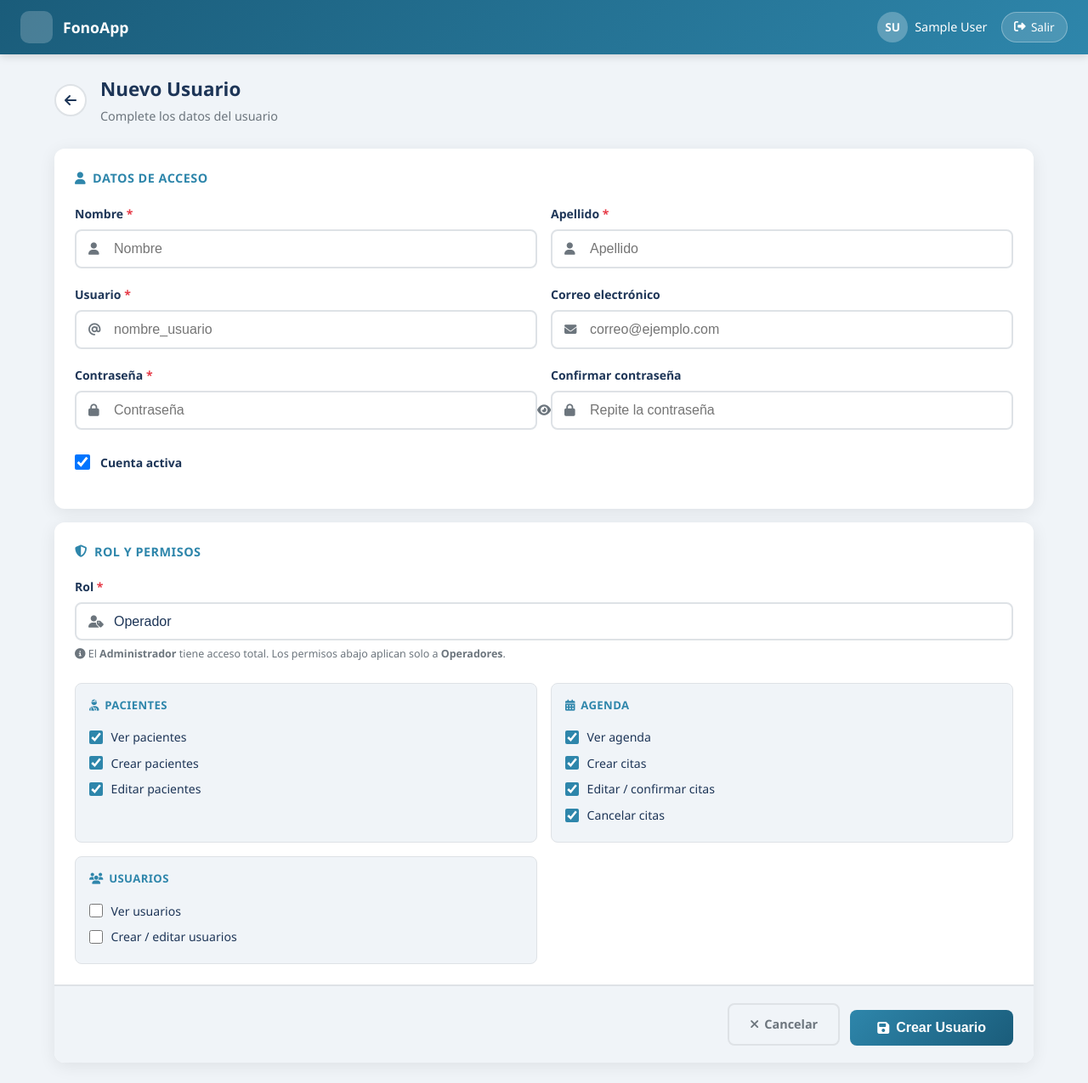
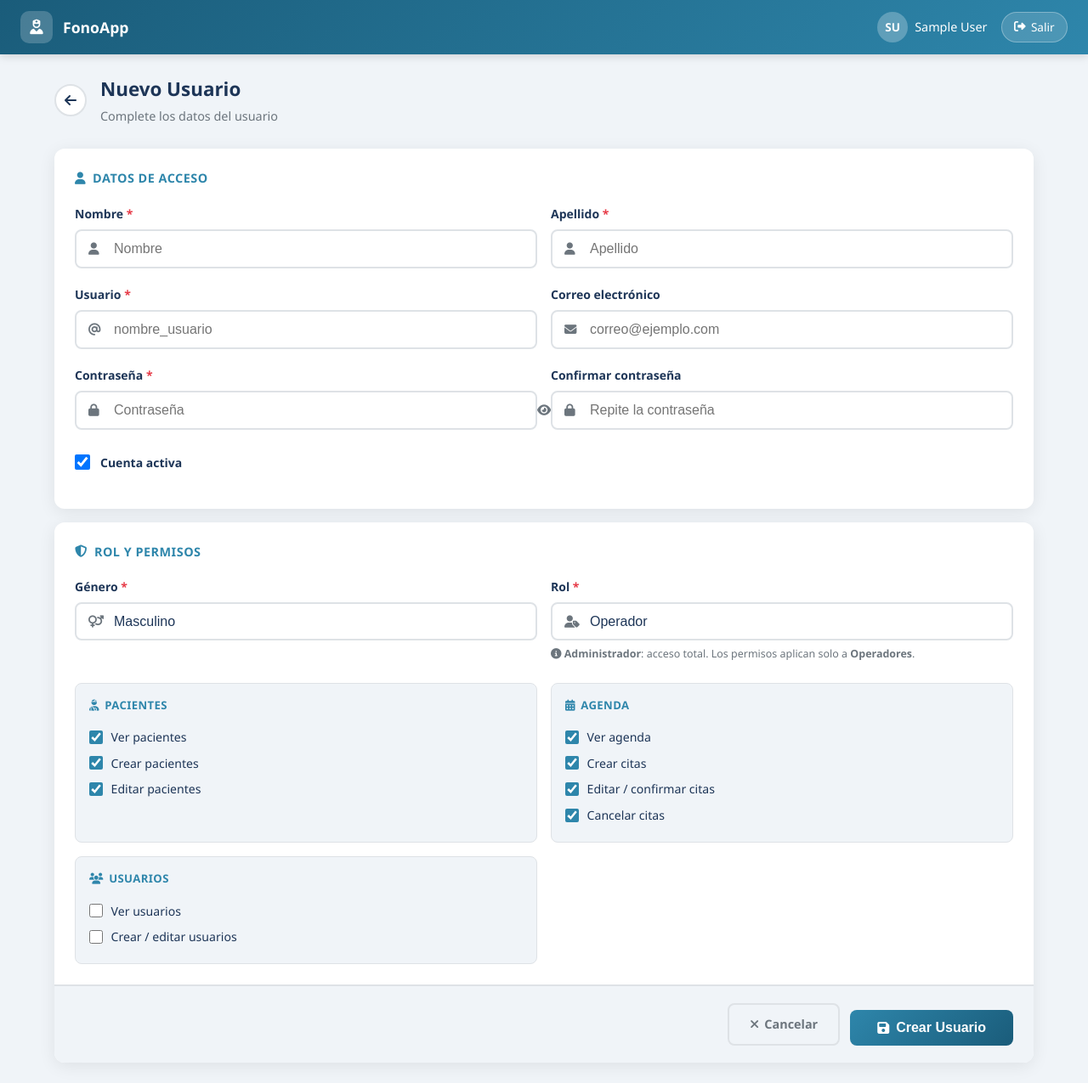
Before and after one commit to fduarte88/agenda_paciente, a Django app: page /usuarios/nuevo/ in a window 1280 px wide. Shown: the whole page at 85% size. Run offline with Django 5.2, Linux system fonts and the light colour scheme; a user stored in the database is signed in; tables that the repository leaves empty hold one stand-in row (values such as "Sample post").

Commit message:
Saludo por género y nuevo ícono de logo
- Campo genero (M/F) en modelo Perfil con migración
- Home muestra 'Bienvenido' o 'Bienvenida' según el género del usuario
- Ícono del logo cambiado a fa-user-nurse en todos los templates
- Selector de género en formulario de usuario junto al rol

Co-Authored-By: Claude Sonnet 4.6 <noreply@anthropic.com>

```diff
--- a/templates/accounts/home.html
+++ b/templates/accounts/home.html
@@ -9,7 +9,7 @@
 <nav class="navbar">
     <a href="{% url 'home' %}" class="navbar-brand">
         <div class="brand-icon">
-            <i class="fas fa-comments-medical"></i>
+            <i class="fas fa-user-nurse"></i>
         </div>
         <span class="brand-name">FonoApp</span>
     </a>
@@ -29,7 +29,7 @@
 <main class="main-content fade-in">
 
     <div class="page-header">
-        <h2>Bienvenido, {{ request.user.first_name|default:request.user.username }}</h2>
+        <h2>Bienvenid{% if request.user.perfil.genero == 'F' %}a{% else %}o{% endif %}, {{ request.user.first_name|default:request.user.username }}</h2>
         <p>Panel de control &mdash; {% now "l, d \d\e F \d\e Y" %}</p>
     </div>
 
--- a/templates/accounts/login.html
+++ b/templates/accounts/login.html
@@ -9,7 +9,7 @@
         <div class="login-card">
             <div class="login-logo">
                 <div class="logo-icon">
-                    <i class="fas fa-comments-medical"></i>
+                    <i class="fas fa-user-nurse"></i>
                 </div>
                 <h1>FonoApp</h1>
                 <p>Sistema de Agendamiento Fonoaudiológico</p>
--- a/templates/citas/agenda.html
+++ b/templates/citas/agenda.html
@@ -208,7 +208,7 @@
 
 <nav class="navbar">
     <a href="{% url 'home' %}" class="navbar-brand">
-        <div class="brand-icon"><i class="fas fa-comments-medical"></i></div>
+        <div class="brand-icon"><i class="fas fa-user-nurse"></i></div>
         <span class="brand-name">FonoApp</span>
     </a>
     <div class="navbar-actions">
--- a/templates/citas/form.html
+++ b/templates/citas/form.html
@@ -7,7 +7,7 @@
 
 <nav class="navbar">
     <a href="{% url 'home' %}" class="navbar-brand">
-        <div class="brand-icon"><i class="fas fa-comments-medical"></i></div>
+        <div class="brand-icon"><i class="fas fa-user-nurse"></i></div>
         <span class="brand-name">FonoApp</span>
     </a>
     <div class="navbar-actions">
--- a/templates/pacientes/detalle.html
+++ b/templates/pacientes/detalle.html
@@ -7,7 +7,7 @@
 
 <nav class="navbar">
     <a href="{% url 'home' %}" class="navbar-brand">
-        <div class="brand-icon"><i class="fas fa-comments-medical"></i></div>
+        <div class="brand-icon"><i class="fas fa-user-nurse"></i></div>
         <span class="brand-name">FonoApp</span>
     </a>
     <div class="navbar-actions">
--- a/templates/pacientes/form.html
+++ b/templates/pacientes/form.html
@@ -7,7 +7,7 @@
 
 <nav class="navbar">
     <a href="{% url 'home' %}" class="navbar-brand">
-        <div class="brand-icon"><i class="fas fa-comments-medical"></i></div>
+        <div class="brand-icon"><i class="fas fa-user-nurse"></i></div>
         <span class="brand-name">FonoApp</span>
     </a>
     <div class="navbar-actions">
--- a/templates/pacientes/lista.html
+++ b/templates/pacientes/lista.html
@@ -7,7 +7,7 @@
 
 <nav class="navbar">
     <a href="{% url 'home' %}" class="navbar-brand">
-        <div class="brand-icon"><i class="fas fa-comments-medical"></i></div>
+        <div class="brand-icon"><i class="fas fa-user-nurse"></i></div>
         <span class="brand-name">FonoApp</span>
     </a>
     <div class="navbar-actions">
--- a/templates/usuarios/form.html
+++ b/templates/usuarios/form.html
@@ -6,7 +6,7 @@
 {% block body %}
 <nav class="navbar">
     <a href="{% url 'home' %}" class="navbar-brand">
-        <div class="brand-icon"><i class="fas fa-comments-medical"></i></div>
+        <div class="brand-icon"><i class="fas fa-user-nurse"></i></div>
         <span class="brand-name">FonoApp</span>
     </a>
     <div class="navbar-actions">
@@ -132,8 +132,22 @@
             <div class="form-section">
                 <div class="form-section-title"><i class="fas fa-shield-halved"></i> Rol y Permisos</div>
 
-                <div class="form-group" style="margin-bottom:1.5rem;">
-                    <label>Rol <span class="required">*</span></label>
+                <div class="field-row" style="margin-bottom:1.5rem;">
+                    <div class="form-group" style="margin-bottom:0;">
+                        <label>Género <span class="required">*</span></label>
+                        <div class="input-wrapper">
+                            <i class="fas fa-venus-mars"></i>
+                            <select name="genero" class="form-control form-select">
+                                {% for value, label in form_perfil.fields.genero.choices %}
+                                    <option value="{{ value }}" {% if form_perfil.genero.value == value %}selected{% endif %}>
+                                        {{ label }}
+                                    </option>
+                                {% endfor %}
+                            </select>
+                        </div>
+                    </div>
+                    <div class="form-group" style="margin-bottom:0;">
+                        <label>Rol <span class="required">*</span></label>
                     <div class="input-wrapper">
                         <i class="fas fa-user-tag"></i>
                         <select name="rol" id="id_rol" class="form-control form-select">
@@ -144,10 +158,11 @@
                             {% endfor %}
                         </select>
                     </div>
-                    <p style="font-size:.78rem;color:var(--text-muted);margin-top:.4rem;">
-                        <i class="fas fa-info-circle"></i>
-                        El <strong>Administrador</strong> tiene acceso total. Los permisos abajo aplican solo a <strong>Operadores</strong>.
-                    </p>
+                        <p style="font-size:.78rem;color:var(--text-muted);margin-top:.4rem;">
+                            <i class="fas fa-info-circle"></i>
+                            <strong>Administrador</strong>: acceso total. Los permisos aplican solo a <strong>Operadores</strong>.
+                        </p>
+                    </div>
                 </div>
 
                 <div id="permisos-operador">
--- a/templates/usuarios/lista.html
+++ b/templates/usuarios/lista.html
@@ -6,7 +6,7 @@
 {% block body %}
 <nav class="navbar">
     <a href="{% url 'home' %}" class="navbar-brand">
-        <div class="brand-icon"><i class="fas fa-comments-medical"></i></div>
+        <div class="brand-icon"><i class="fas fa-user-nurse"></i></div>
         <span class="brand-name">FonoApp</span>
     </a>
     <div class="navbar-actions">
--- a/usuarios/forms.py
+++ b/usuarios/forms.py
@@ -48,13 +48,14 @@ class PerfilForm(forms.ModelForm):
     class Meta:
         model = Perfil
         fields = [
-            'rol',
+            'rol', 'genero',
             'puede_ver_pacientes', 'puede_crear_pacientes', 'puede_editar_pacientes',
             'puede_ver_agenda', 'puede_crear_citas', 'puede_editar_citas', 'puede_cancelar_citas',
             'puede_ver_usuarios', 'puede_gestionar_usuarios',
         ]
         labels = {
             'rol': 'Rol',
+            'genero': 'Género',
             'puede_ver_pacientes':      'Ver pacientes',
             'puede_crear_pacientes':    'Crear pacientes',
             'puede_editar_pacientes':   'Editar pacientes',
--- a/usuarios/models.py
+++ b/usuarios/models.py
@@ -10,8 +10,14 @@ class Perfil(models.Model):
         ('operador', 'Operador'),
     ]
 
+    GENERO_CHOICES = [
+        ('M', 'Masculino'),
+        ('F', 'Femenino'),
+    ]
+
     usuario = models.OneToOneField(User, on_delete=models.CASCADE, related_name='perfil')
     rol = models.CharField('Rol', max_length=20, choices=ROL_CHOICES, default='operador')
+    genero = models.CharField('Género', max_length=1, choices=GENERO_CHOICES, default='M')
 
     # Permisos granulares para operadores
     puede_ver_pacientes     = models.BooleanField('Ver pacientes',      default=True)
```
Also changed, not shown: usuarios/migrations/0002_perfil_genero.py (added).
